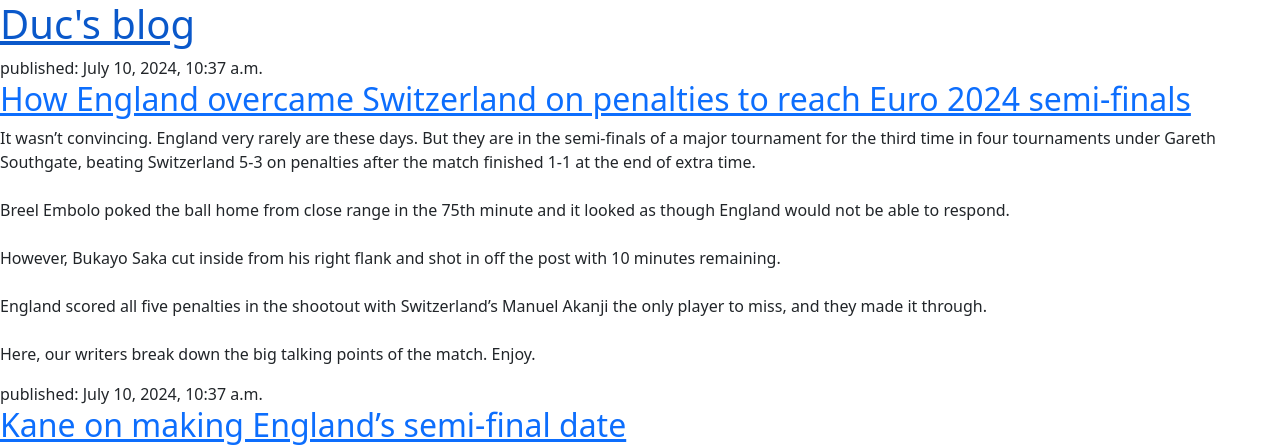
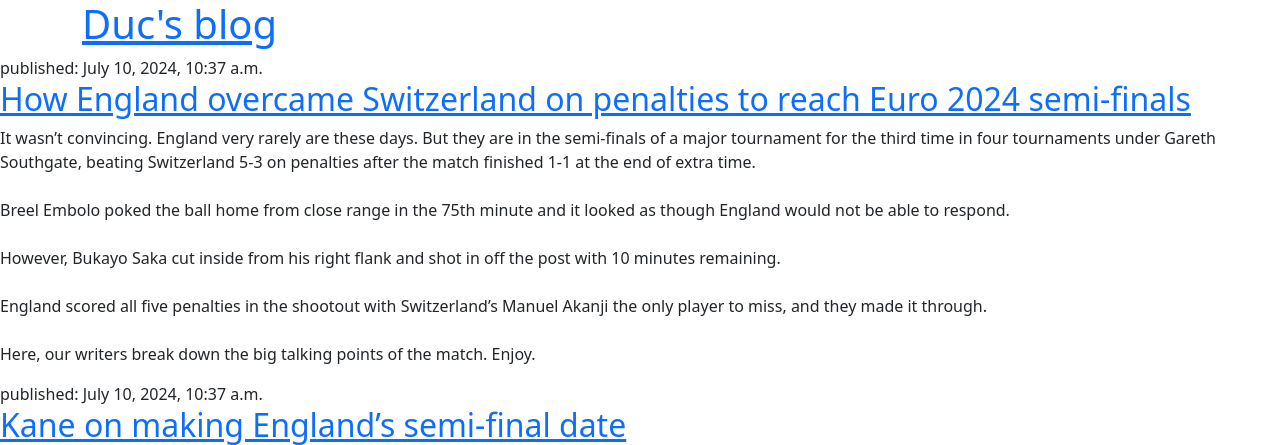
Before and after one commit to ducoday12345/djangogirls, a Django app: template blog/templates/blog/post_list.html in a window 1280 px wide. Shown: the top 445 px of the page. Run offline with Django 3.2, Linux system fonts and the light colour scheme; the template is opened without the code that fills it: values that come from a table or form of the project are taken from there, others are empty; data comes from the database, SQL or seed files in the repository.

Commit message:
update stylesheet

```diff
--- a/blog/templates/blog/post_list.html
+++ b/blog/templates/blog/post_list.html
@@ -4,15 +4,18 @@
     <head>
         <title>Duc's blog</title>
         <link rel="stylesheet" href="https://cdn.jsdelivr.net/npm/bootstrap@5.1.3/dist/css/bootstrap.min.css" integrity="sha384-1BmE4kWBq78iYhFldvKuhfTAU6auU8tT94WrHftjDbrCEXSU1oBoqyl2QvZ6jIW3" crossorigin="anonymous">
+        <link rel="stylesheet" href="https://fonts.googleapis.com/css?family=Lobster&subset=latin,latin-ext">
         <link rel="stylesheet" href="{% static 'css/blog.css' %}">
     </head>
     <body>
-        <header>
-            <h1><a href="/">Duc's blog</a></h1>
+        <header class="page-header">
+            <div class="container">
+                <h1><a href="/">Duc's blog</a></h1>
+            </div>
         </header>
 
         {% for post in posts %}
-            <article>
+            <article class="post">
                 <time>published: {{ post.published_date }}</time>
                 <h2><a href="">{{ post.title }}</a></h2>
                 <p>{{ post.text|linebreaksbr }}</p>
```
